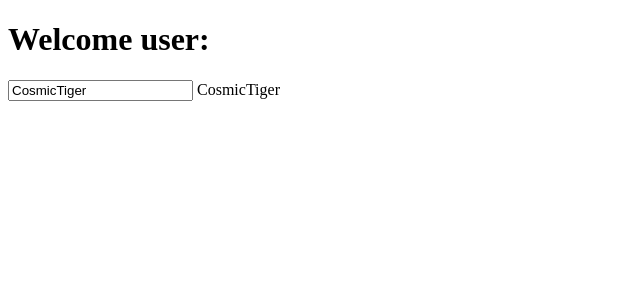
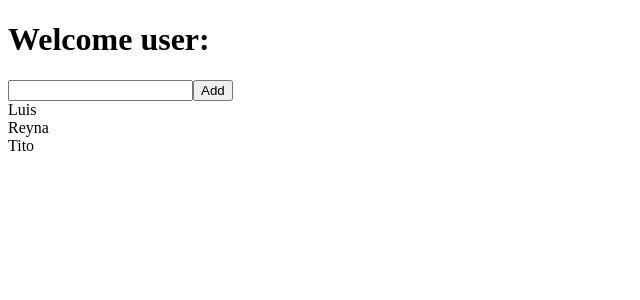
Before and after one commit to CosmicTiger/library-web-app, an Angular app: page / in a window 1280 px wide. Shown: the top 300 px of the page, without its empty margins (0-640 px from the left). Built offline with nearby package versions, Linux system fonts and the light colour scheme.

Commit message:
:clown_face: - @CosmicTiger - Done understanding how ngFor and ngIf works

```diff
--- a/src/app/user.component.html
+++ b/src/app/user.component.html
@@ -1,3 +1,4 @@
 <h1>Welcome user:</h1>
-<input type="text" [(ngModel)]="username" />
-{{ username }}
+<input *ngIf="visible" type="text" [(ngModel)]="username" />
+<button *ngIf="visible" (click)="onAddUser()">Add</button>
+<div *ngFor="let user of users">{{ user }}</div>
--- a/src/app/user.component.ts
+++ b/src/app/user.component.ts
@@ -6,5 +6,17 @@ import { Component } from '@angular/core';
 })
 
 export class UserComponent {
-  username = 'CosmicTiger';
+  users = ['Luis', 'Reyna', 'Tito'];
+  username = '';
+  visible = false;
+
+  constructor() {
+    setTimeout(() => {
+      this.visible = true;
+    }, 3000);
+  }
+
+  onAddUser() {
+    this.users.push(this.username);
+  }
 }
```
